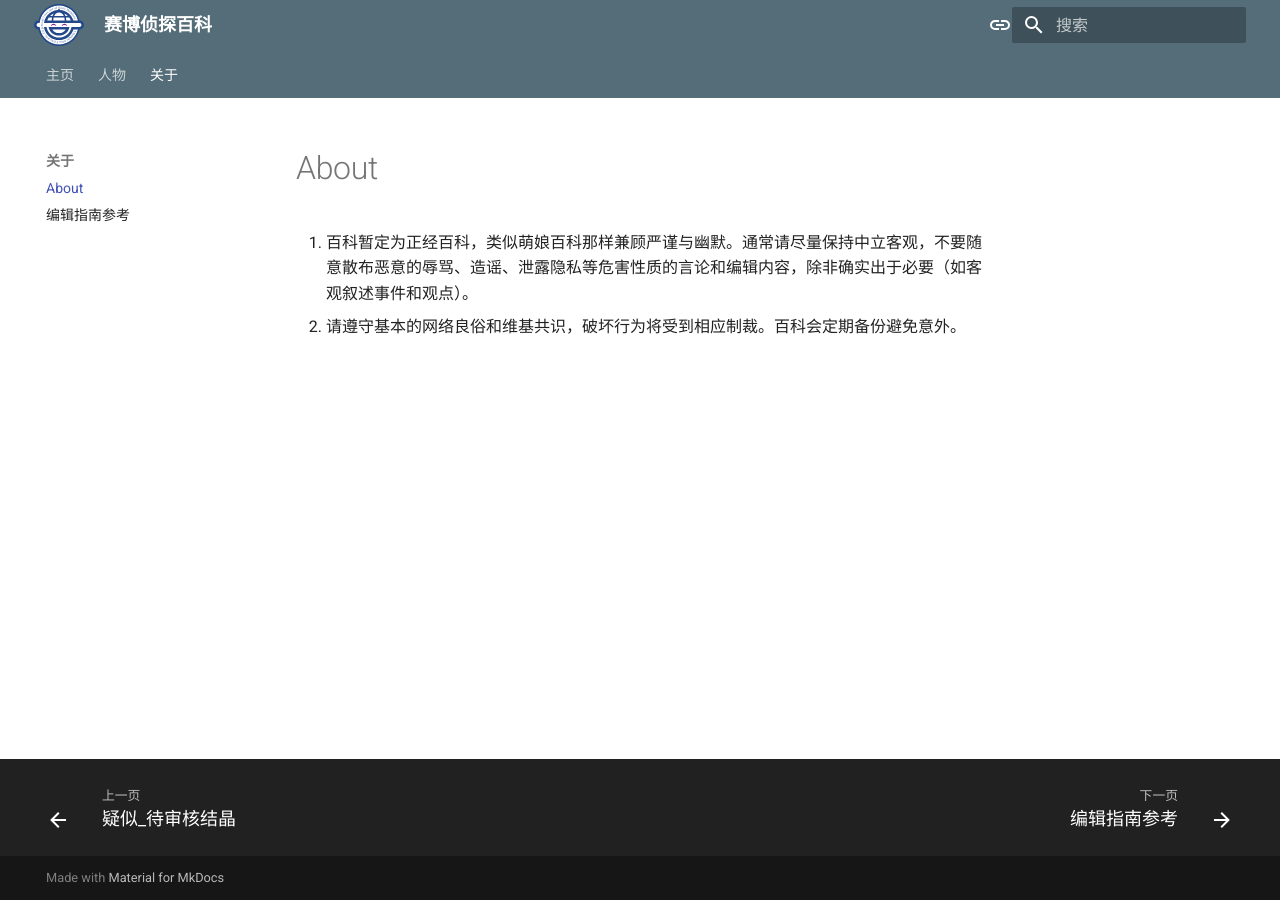
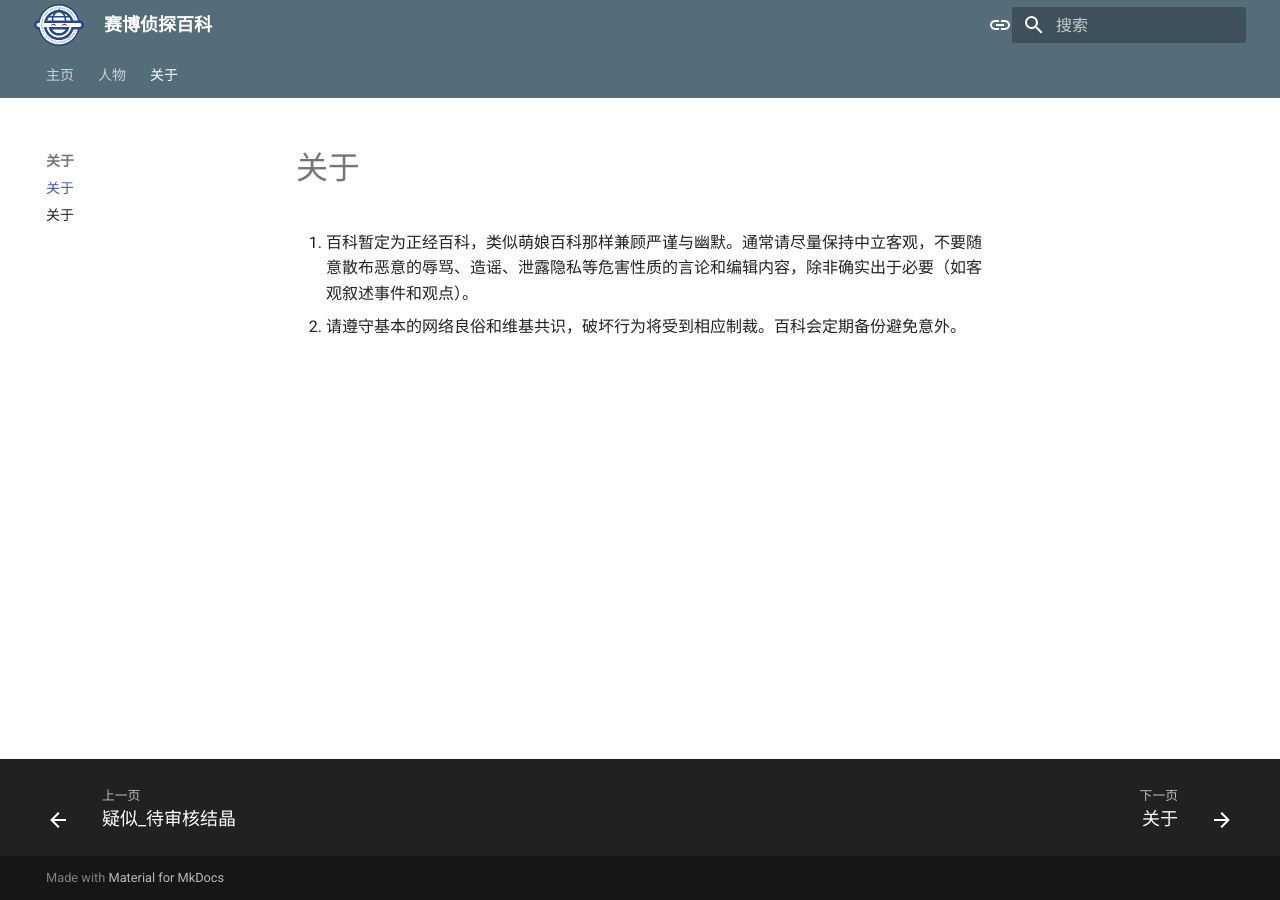
Before and after one commit to Kooluve/mkdocs-material-test, an MkDocs documentation site: the page built from docs/about/about.md, in a window 1280 px wide. Built offline with MkDocs 1.6.1 and Material for MkDocs 9.7.7, drawn with Linux system fonts in a browser that asks for light colours; some of the changed lines change nothing that is shown.

Commit message:
更新 mkdocs.yml

```diff
--- a/mkdocs.yml
+++ b/mkdocs.yml
@@ -73,8 +73,8 @@ nav:
   # - 资料:
   #   - resources/
   - 关于:
-    - about/about.md
-    - about/edit-guide.md
+    - 关于: about/about.md
+    - 关于: about/edit-guide.md
 
 plugins:
   - search:
```
